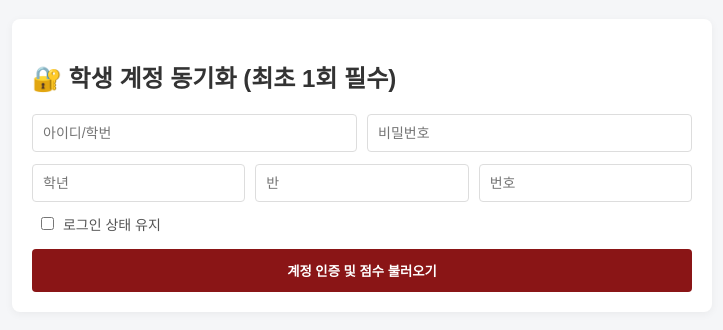
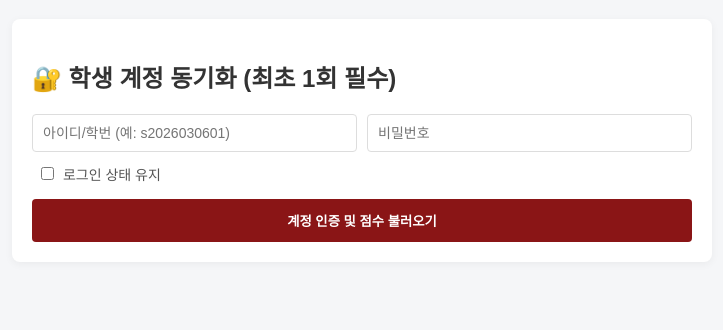
Before and after one commit to fluorine1001/sasadomi_system, a website: page index.html in a window 1280 px wide. Shown: the part 130-460 px from the top of the page, without its empty margins (278-1001 px from the left). Drawn offline with Linux system fonts and the light colour scheme.

Commit message:
Update index.html

```diff
--- a/index.html
+++ b/index.html
@@ -10,18 +10,12 @@
     <div class="container">
         <h1>🏫 기숙사 통합 관리 서비스</h1>
 
-        <div class="card card-login">
+        <div class="card card-login" id="loginForm">
             <h2>🔐 학생 계정 동기화 (최초 1회 필수)</h2>
             <div class="form-group-row">
-                <input type="text" id="studentId" placeholder="아이디/학번">
+                <input type="text" id="studentId" placeholder="아이디/학번 (예: s2026030601)">
                 <input type="password" id="studentPw" placeholder="비밀번호">
             </div>
-            <div class="form-group-row">
-                <input type="number" id="grade" placeholder="학년">
-                <input type="number" id="sclass" placeholder="반">
-                <input type="number" id="number" placeholder="번호">
-            </div>
-
             <div style="margin-bottom: 15px; text-align: left; padding-left: 5px;">
                 <label style="cursor: pointer; user-select: none; font-size: 14px; color: #555;">
                     <input type="checkbox" id="rememberMe" style="cursor: pointer; margin-right: 5px;"> 로그인 상태 유지
```
